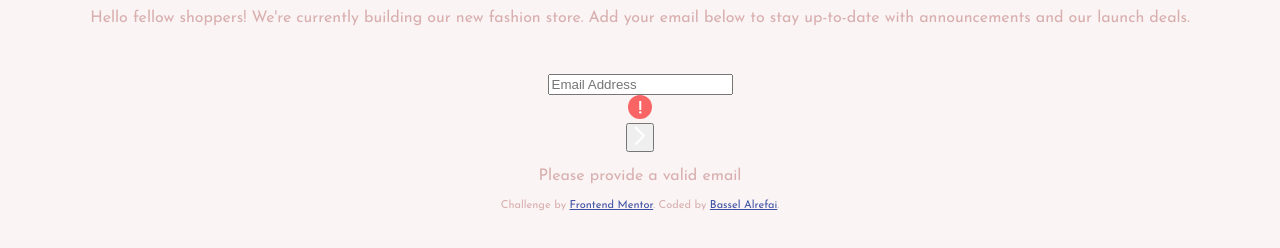
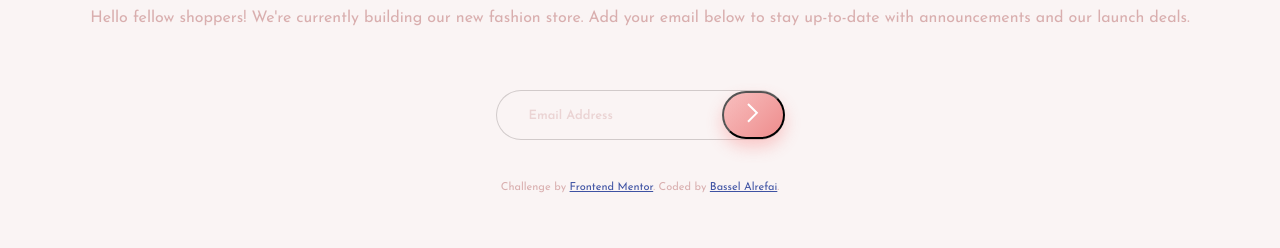
Before and after one commit to basselalrefai/coming-soon, a plain HTML site: page index.html in a window 1280 px wide. Shown: the part 482-730 px from the top of the page. Drawn offline with Linux system fonts and the light colour scheme.

Commit message:
Style form

```diff
--- a/css/style.css
+++ b/css/style.css
@@ -9,6 +9,7 @@ body {
     text-align: center;
     background-color: hsla(0, 36%, 70%, 10%);
     color: hsla(0, 36%, 70%, 75%);
+    box-sizing: border-box;
 }
 
 /* Header */
@@ -42,11 +43,68 @@ body {
 
 }
 
+/* Form */
 
+.form-main {
+    display: flex;
+    justify-content: center;
+    align-items: center;
+    width: 18rem;
+    height: 3rem;
+    margin: 2rem auto 1rem;
+    border: 1px solid hsla(0, 6%, 24%, 22%);
+    border-right: hidden;
+    border-radius: 50px;
+}
 
+.form-main:hover{
+    border: solid 2px hsl(0, 93%, 68%)
+}
 
+.form-email {
+    width: 77%;
+    float: left;
+    background-color: transparent;
+    border-style: none;
+    font-family: inherit;
+    padding: 0.5rem 0;
+    margin-left: 2rem;
+    font-size: 1rem;
+    outline: none;
+}
 
+::placeholder {
+    color: hsla(0, 36%, 70%, 35%);
+    font-size: 0.8rem;
+    font-weight: 600;
+    font-family: inherit;
+}
 
+.form-error-icon {
+    visibility: hidden;
+}
+
+.form-button-main {
+    margin-left: 0.5rem;
+    background: linear-gradient(135deg, hsl(0, 80%, 86%), hsl(0, 74%, 74%));
+    height: 3rem;
+    width: 5rem;
+    border-radius: 50px;
+    box-shadow: 0 .5rem 1rem hsla(0, 93%, 68%, 30%);
+    outline: none;
+}
+
+.form-button-main:hover{
+    background: linear-gradient(135deg, hsl(0, 80%, 92%), hsl(0, 80%, 86%));
+}
+
+.error-message {
+    font-size: 0.8rem;
+    color: hsl(0, 50%, 70%);
+    text-align: center;
+    padding-right: 3.5rem;
+    visibility: hidden;
+}
 
 
 
```
